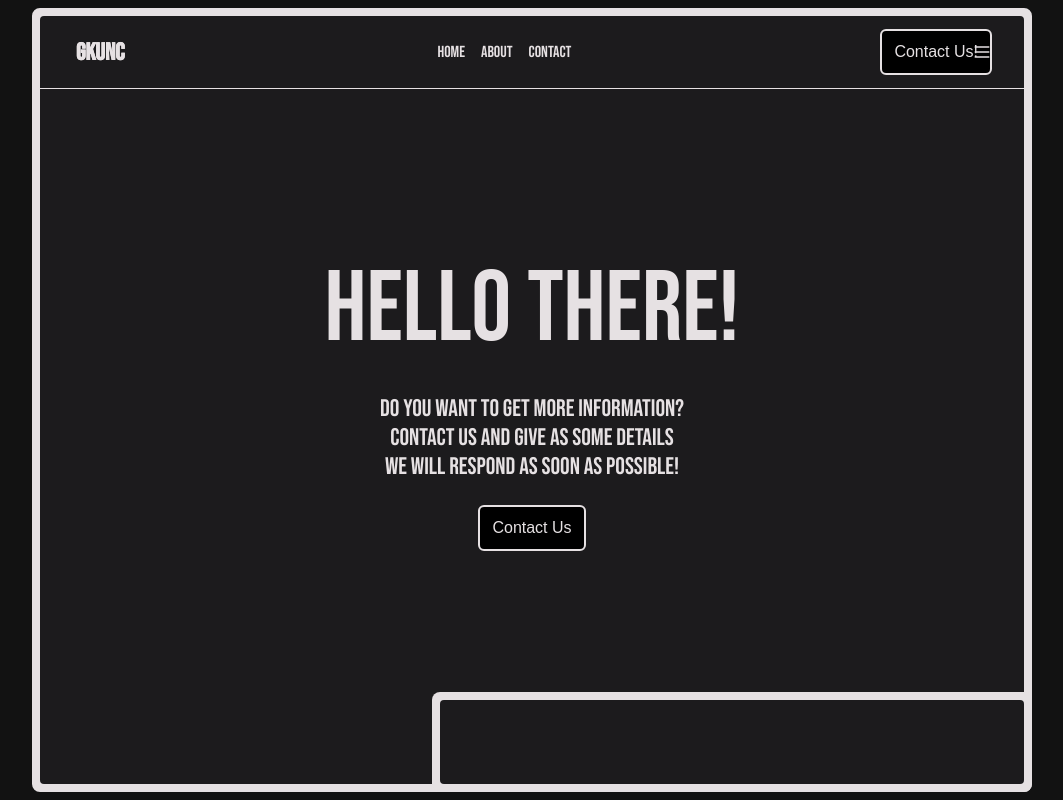
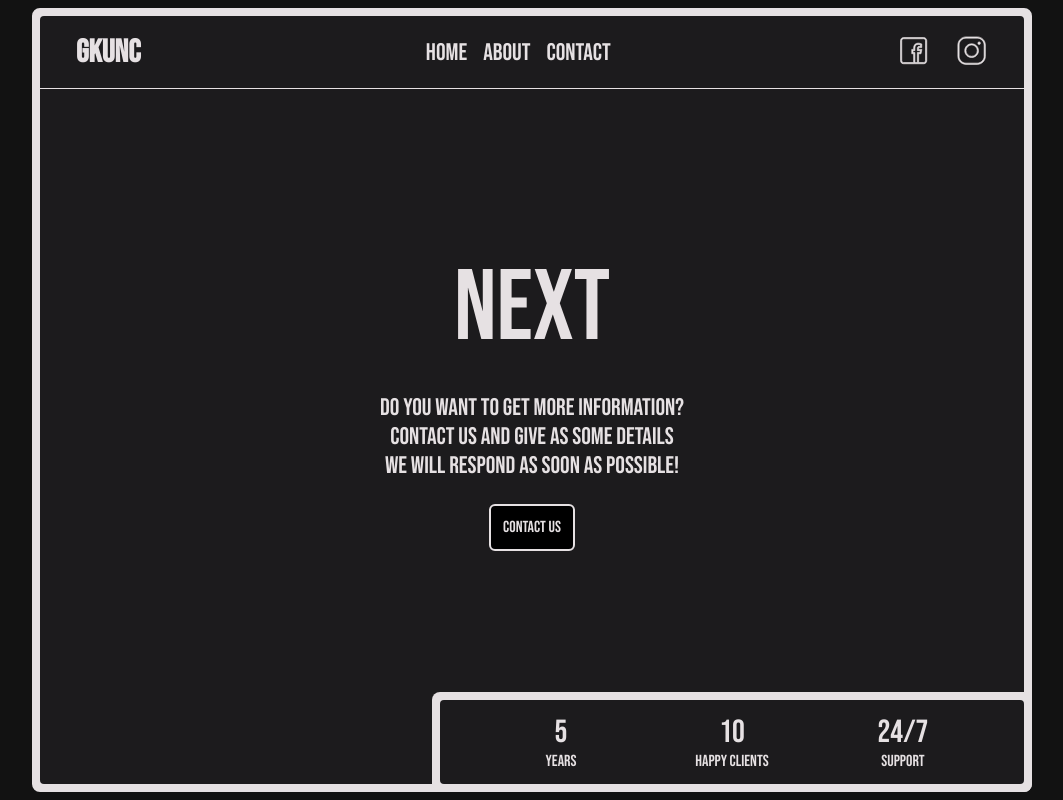
Before and after one commit to GKunc/portfolio, a React (Create React App) app: page / in a window 1280 px wide. Both pictures are taken after a click on the button "Contact Us". Shown: the whole page, without its empty margins (108-1171 px from the left). Built offline with nearby package versions, Linux system fonts and the light colour scheme.

Commit message:
Working on next slide

```diff
--- a/src/App.css
+++ b/src/App.css
@@ -3,6 +3,21 @@
   max-width: var(--max-width);
   width: 100%;
   position: relative;
+}
+
+.hidden {
+  display: none;
+}
+
+.visible {
+  display: flex;
+}
+
+.app__wrapper {
+  display: flex;
+  flex-direction: column;
+  max-width: var(--max-width);
+  width: var(--max-width);
 }
 
 main {
--- a/src/App.tsx
+++ b/src/App.tsx
@@ -1,16 +1,36 @@
 import './App.css';
 import Header from './components/header/Header';
 import Banner from './components/banner/Banner';
+import { useEffect, useRef } from 'react';
 
 function App() {
+  const sectionRef1 = useRef(null);
+  const sectionRef2 = useRef(null);
+
+  const nextSlide = () => {
+    (sectionRef1.current as any)?.classList.add('hidden');
+    (sectionRef2.current as any)?.classList.add('visible');
+  }
+
+  // useEffect(() => {
+  //   window.removeEventListener('click', nextSlide);
+  //   window.addEventListener('click', nextSlide);
+
+  //   return () => window.removeEventListener('click', nextSlide);
+  // }, [sectionRef1]);
+
   return (
-    <div className="app">
-      <Header />
+      <div className="app">
+        <Header />
 
-      <main>
-        <Banner />
-      </main>
-    </div>
+        <main onClick={nextSlide} ref={sectionRef1}>
+          <Banner title={'Hello there!'}/>
+        </main>
+
+        <main ref={sectionRef2} className='hidden'>
+          <Banner title={'Next'}/>
+        </main>
+      </div>
   );
 }
 
--- a/src/components/banner/Banner.css
+++ b/src/components/banner/Banner.css
@@ -39,13 +39,46 @@
     border-radius: var(--border-radius);
 }
 
+.banner__content--statistics {
+    display: flex;
+    flex-direction: column;
+    justify-content: center;
+    align-items: center;
+    width: 100px;
+    text-align: center;
+}
+
+.banner__content--big {
+    font-size: 32px;
+}
+
 .banner__content--bottom-inner {
     width: calc(100% - 16px);
     height: calc(100% - 16px);
     margin: 8px;
     border-radius: 4px;
     background-color: var(--background-color);
+    color: var(--font-color);
+    display: flex;
+    justify-content: space-evenly;
+    align-items: center;
 }
+
+.header__cta {
+    width: var(--header-section-width);
+    color: var(--font-color);
+    font-size: 16px;
+    background-color: black;
+    border-radius: 6px;
+    padding: 12px;
+    border: 2px solid var(--border-color);
+  }
+
+  .header__cta:hover {
+    cursor: pointer;
+    color: var(--font-color);
+    text-decoration: underline;
+  }
 
 @media (max-width:961px) {
     .banner__title {
--- a/src/components/banner/Banner.tsx
+++ b/src/components/banner/Banner.tsx
@@ -1,10 +1,10 @@
 import './Banner.css';
 
-function Banner() {
+function Banner({title}: {title: string}) {
   return (
     <div className='banner'>
         <div className='banner__content'>
-            <div className='banner__title'>Hello there!</div>
+            <div className='banner__title'>{title}</div>
             <div>
                 <div className='banner__description'>Do you want to get more information?</div>
                 <div className='banner__description'>Contact us and give as some details</div>
@@ -15,7 +15,17 @@ function Banner() {
             </div>
         </div>
         <div className='banner__content--bottom'>
-                <div className='banner__content--bottom-inner'></div>
+                <div className='banner__content--bottom-inner'>
+                  <div className='banner__content--statistics'>
+                    <div className='banner__content--big'>5</div> Years
+                  </div>
+                  <div className='banner__content--statistics'>
+                    <div className='banner__content--big'>10</div> Happy clients
+                  </div>
+                  <div className='banner__content--statistics'>
+                    <div className='banner__content--big'>24/7</div> Support
+                  </div>
+                </div>
             </div>
     </div>
   );
--- a/src/components/header/Header.css
+++ b/src/components/header/Header.css
@@ -24,7 +24,6 @@
   right: 0;
   height: 40px;
   padding: 16px 40px 16px 40px;
-  display: flex;
   align-items: center;
   justify-content: space-between;
   gap: 16px;
@@ -36,7 +35,7 @@
   border-radius: var(--border-radius);
   color: var(--font-color);
   font-weight: 600;
-  font-size: 24px;
+  font-size: 32px;
   padding: 0 4px;
 }
 
@@ -45,8 +44,15 @@
   gap: 16px;
 }
 
+.header__links {
+  display: flex;
+  flex-direction: column;
+  align-items: center;
+}
+
 .header__link {
   color: var(--font-color);
+  font-size: 24px;
   text-decoration: none;
   cursor: pointer;
 }
@@ -55,19 +61,46 @@
   text-decoration: underline;
 }
 
-.header__cta {
+.header__media-buttons {
   width: var(--header-section-width);
-  color: var(--font-color);
-  font-size: 16px;
-  background-color: black;
-  border-radius: 6px;
-  padding: 12px;
-  border: 2px solid var(--border-color);
+  display: flex;
+  gap: 16px;
 }
 
-.header__cta:hover {
+.header__media--button {
   color: var(--font-color);
-  text-decoration: underline;
+  background-color: transparent;
+  border: none;
+}
+
+.header__media--button:hover {
+  color: rgb(131, 131, 131);
+  cursor: pointer;
+}
+
+.menu__wrapper {
+  display: none;
+}
+
+.menu__wrapper--content {
+  flex: 1;
+  display: flex;
+  flex-direction: column;
+  justify-content: space-between;
+  align-items: center;
+}
+
+.menu__wrapper--opened {
+  position: absolute;
+  top: 96px;
+  left: 8px;
+  right: 8px;
+  height: calc(100svh - 128px);
+  display: flex;
+  flex-direction: column;
+  align-items: center;
+  font-size: 24px;
+  background-color: var(--background-color);
 }
 
 @media (max-width:961px) {
@@ -80,4 +113,8 @@
     align-items: center;
     justify-content: space-between;
   }
+
+  .header__media-buttons {
+    margin-bottom: 16px;
+  }
 }
--- a/src/components/header/Header.tsx
+++ b/src/components/header/Header.tsx
@@ -1,7 +1,15 @@
 import './Header.css';
-import Menu from './Menu';
+import Menu from '../menu/Menu';
+import { useState } from 'react';
 
 function Header() {
+  const [menuOpened, setMenuOpened] = useState(false);
+
+  const toggleMenu = () => {
+    setMenuOpened(!menuOpened);
+    console.log('toggle')
+  }
+
   return (
     <>
       <header className='header'>
@@ -9,18 +17,56 @@ function Header() {
           GKUNC
         </div>
         <div className='header__navigation'>
-          <a className='header__link'>Home</a>
-          <a className='header__link'>About</a>
-          <a className='header__link'>Contact</a>
+          <a className='header__link' href='/'>Home</a>
+          <a className='header__link' href='/'>About</a>
+          <a className='header__link' href='/'>Contact</a>
         </div>
-        <button  className='header__cta'>Contact Us!</button>
+
+        <div className='header__media-buttons'>
+          <button className='header__media--button'>
+            <svg xmlns="http://www.w3.org/2000/svg" x="0px" y="0px" width="30" height="30" viewBox="0 0 48 48">
+              <path stroke="currentColor" fill='currentColor' d="M 9 4 C 6.2504839 4 4 6.2504839 4 9 L 4 41 C 4 43.749516 6.2504839 46 9 46 L 25.832031 46 A 1.0001 1.0001 0 0 0 26.158203 46 L 31.832031 46 A 1.0001 1.0001 0 0 0 32.158203 46 L 41 46 C 43.749516 46 46 43.749516 46 41 L 46 9 C 46 6.2504839 43.749516 4 41 4 L 9 4 z M 9 6 L 41 6 C 42.668484 6 44 7.3315161 44 9 L 44 41 C 44 42.668484 42.668484 44 41 44 L 33 44 L 33 30 L 36.820312 30 L 38.220703 23 L 33 23 L 33 21 C 33 20.442508 33.05305 20.398929 33.240234 20.277344 C 33.427419 20.155758 34.005822 20 35 20 L 38 20 L 38 14.369141 L 37.429688 14.097656 C 37.429688 14.097656 35.132647 13 32 13 C 29.75 13 27.901588 13.896453 26.71875 15.375 C 25.535912 16.853547 25 18.833333 25 21 L 25 23 L 22 23 L 22 30 L 25 30 L 25 44 L 9 44 C 7.3315161 44 6 42.668484 6 41 L 6 9 C 6 7.3315161 7.3315161 6 9 6 z M 32 15 C 34.079062 15 35.38736 15.458455 36 15.701172 L 36 18 L 35 18 C 33.849178 18 32.926956 18.0952 32.150391 18.599609 C 31.373826 19.104024 31 20.061492 31 21 L 31 25 L 35.779297 25 L 35.179688 28 L 31 28 L 31 44 L 27 44 L 27 28 L 24 28 L 24 25 L 27 25 L 27 21 C 27 19.166667 27.464088 17.646453 28.28125 16.625 C 29.098412 15.603547 30.25 15 32 15 z"></path>
+            </svg>
+          </button>
+
+          <button className='header__media--button'>
+            <svg xmlns="http://www.w3.org/2000/svg" x="0px" y="0px" width="30" height="30" viewBox="0 0 48 48">
+              <path stroke="currentColor" fill='currentColor' d="M 16 3 C 8.8324839 3 3 8.8324839 3 16 L 3 34 C 3 41.167516 8.8324839 47 16 47 L 34 47 C 41.167516 47 47 41.167516 47 34 L 47 16 C 47 8.8324839 41.167516 3 34 3 L 16 3 z M 16 5 L 34 5 C 40.086484 5 45 9.9135161 45 16 L 45 34 C 45 40.086484 40.086484 45 34 45 L 16 45 C 9.9135161 45 5 40.086484 5 34 L 5 16 C 5 9.9135161 9.9135161 5 16 5 z M 37 11 A 2 2 0 0 0 35 13 A 2 2 0 0 0 37 15 A 2 2 0 0 0 39 13 A 2 2 0 0 0 37 11 z M 25 14 C 18.936712 14 14 18.936712 14 25 C 14 31.063288 18.936712 36 25 36 C 31.063288 36 36 31.063288 36 25 C 36 18.936712 31.063288 14 25 14 z M 25 16 C 29.982407 16 34 20.017593 34 25 C 34 29.982407 29.982407 34 25 34 C 20.017593 34 16 29.982407 16 25 C 16 20.017593 20.017593 16 25 16 z"></path>
+            </svg>
+          </button>
+        </div>
       </header>
 
       <header className='header__mobile'>
         <div className='header__logo'>
           GKUNC
         </div>
-        <Menu />
+        <Menu onToggleMenu={toggleMenu} menuOpened={menuOpened}/>
+
+        <div className={menuOpened ? 'menu__wrapper menu__wrapper--opened' : 'menu__wrapper'}>
+          <div className='menu__wrapper--content'>
+            <div className='header__links'>
+            <a className='header__link' href='/'>Home</a>
+            <a className='header__link' href='/'>About</a>
+            <a className='header__link' href='/'>Contact</a>
+            </div>
+
+            <div className='header__media-buttons'>
+              <button className='header__media--button'>
+                <svg xmlns="http://www.w3.org/2000/svg" x="0px" y="0px" width="30" height="30" viewBox="0 0 48 48">
+                  <path stroke="currentColor" fill='currentColor' d="M 9 4 C 6.2504839 4 4 6.2504839 4 9 L 4 41 C 4 43.749516 6.2504839 46 9 46 L 25.832031 46 A 1.0001 1.0001 0 0 0 26.158203 46 L 31.832031 46 A 1.0001 1.0001 0 0 0 32.158203 46 L 41 46 C 43.749516 46 46 43.749516 46 41 L 46 9 C 46 6.2504839 43.749516 4 41 4 L 9 4 z M 9 6 L 41 6 C 42.668484 6 44 7.3315161 44 9 L 44 41 C 44 42.668484 42.668484 44 41 44 L 33 44 L 33 30 L 36.820312 30 L 38.220703 23 L 33 23 L 33 21 C 33 20.442508 33.05305 20.398929 33.240234 20.277344 C 33.427419 20.155758 34.005822 20 35 20 L 38 20 L 38 14.369141 L 37.429688 14.097656 C 37.429688 14.097656 35.132647 13 32 13 C 29.75 13 27.901588 13.896453 26.71875 15.375 C 25.535912 16.853547 25 18.833333 25 21 L 25 23 L 22 23 L 22 30 L 25 30 L 25 44 L 9 44 C 7.3315161 44 6 42.668484 6 41 L 6 9 C 6 7.3315161 7.3315161 6 9 6 z M 32 15 C 34.079062 15 35.38736 15.458455 36 15.701172 L 36 18 L 35 18 C 33.849178 18 32.926956 18.0952 32.150391 18.599609 C 31.373826 19.104024 31 20.061492 31 21 L 31 25 L 35.779297 25 L 35.179688 28 L 31 28 L 31 44 L 27 44 L 27 28 L 24 28 L 24 25 L 27 25 L 27 21 C 27 19.166667 27.464088 17.646453 28.28125 16.625 C 29.098412 15.603547 30.25 15 32 15 z"></path>
+                </svg>
+              </button>
+
+              <button className='header__media--button'>
+                <svg xmlns="http://www.w3.org/2000/svg" x="0px" y="0px" width="30" height="30" viewBox="0 0 48 48">
+                  <path stroke="currentColor" fill='currentColor' d="M 16 3 C 8.8324839 3 3 8.8324839 3 16 L 3 34 C 3 41.167516 8.8324839 47 16 47 L 34 47 C 41.167516 47 47 41.167516 47 34 L 47 16 C 47 8.8324839 41.167516 3 34 3 L 16 3 z M 16 5 L 34 5 C 40.086484 5 45 9.9135161 45 16 L 45 34 C 45 40.086484 40.086484 45 34 45 L 16 45 C 9.9135161 45 5 40.086484 5 34 L 5 16 C 5 9.9135161 9.9135161 5 16 5 z M 37 11 A 2 2 0 0 0 35 13 A 2 2 0 0 0 37 15 A 2 2 0 0 0 39 13 A 2 2 0 0 0 37 11 z M 25 14 C 18.936712 14 14 18.936712 14 25 C 14 31.063288 18.936712 36 25 36 C 31.063288 36 36 31.063288 36 25 C 36 18.936712 31.063288 14 25 14 z M 25 16 C 29.982407 16 34 20.017593 34 25 C 34 29.982407 29.982407 34 25 34 C 20.017593 34 16 29.982407 16 25 C 16 20.017593 20.017593 16 25 16 z"></path>
+                </svg>
+              </button>
+            </div>
+          </div>
+
+        </div>
       </header>
     </>
   );
--- a/src/components/header/Menu.tsx
+++ b/src/components/menu/Menu.tsx
@@ -1,14 +1,8 @@
-import { useState } from "react";
 import './Menu.css';
 
-const Menu = () => {
-    const [menuOpened, setMenuOpened] = useState(false);
-    const openMenu = () => {
-        setMenuOpened(!menuOpened);
-    }
-
+const Menu = ({onToggleMenu, menuOpened}: {onToggleMenu: () => void, menuOpened: boolean}) => {
     return (
-        <svg onClick={openMenu} className={menuOpened ? 'menuOpened' : 'menu'} xmlns="http://www.w3.org/2000/svg" width="20px" height="20px" viewBox="0 0 24 24" fill="none">
+        <svg onClick={onToggleMenu} className={menuOpened ? 'menuOpened' : 'menu'} xmlns="http://www.w3.org/2000/svg" width="20px" height="20px" viewBox="0 0 24 24" fill="none">
             <path d="M4 18L20 18" stroke="currentColor" strokeWidth="2" strokeLinecap="round"/>
             <path d="M4 12L20 12" stroke="currentColor" strokeWidth="2" strokeLinecap="round"/>
             <path d="M4 6L20 6" stroke="currentColor" strokeWidth="2" strokeLinecap="round"/>
--- a/src/index.css
+++ b/src/index.css
@@ -6,11 +6,12 @@ body {
   font-family: "Bebas Neue", sans-serif;
   font-weight: 400;
   font-style: normal;
+
+  /* overflow: hidden; */
 }
 
-code {
-  font-family: source-code-pro, Menlo, Monaco, Consolas, 'Courier New',
-    monospace;
+button {
+  font-family: "Bebas Neue", sans-serif;
 }
 
 #root {
```
Also changed, not shown: src/components/menu/Menu.css (renamed from src/components/header/Menu.css).
